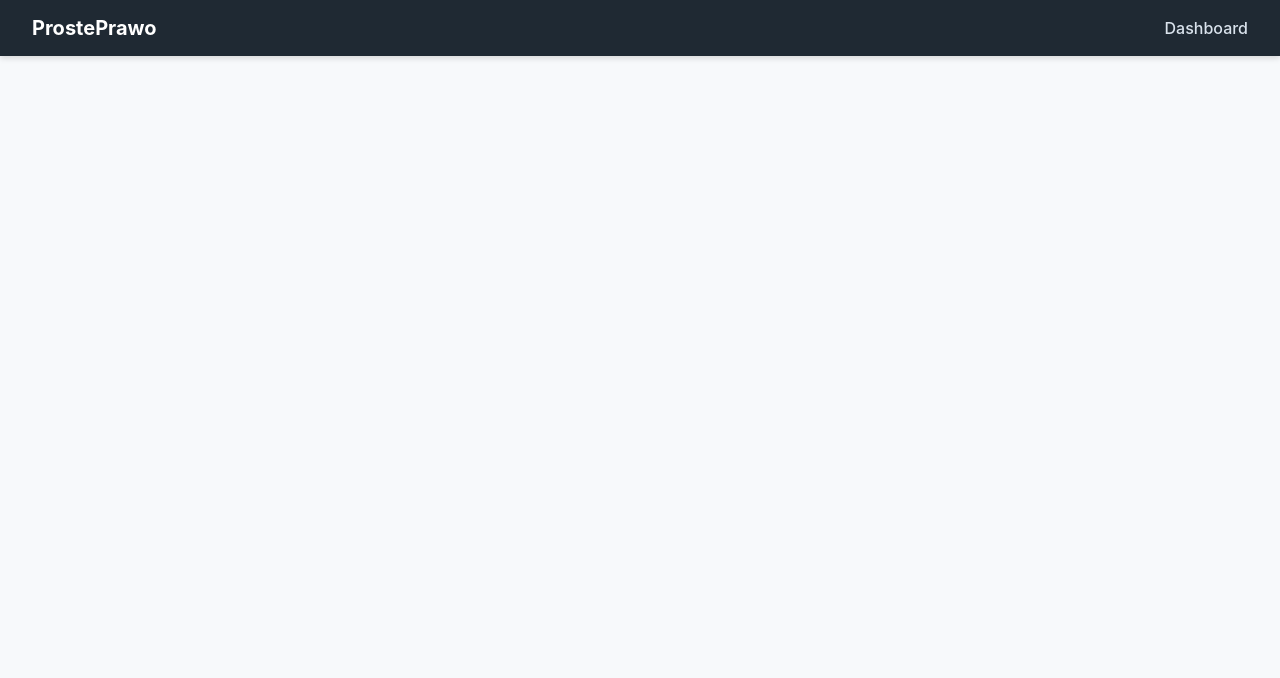
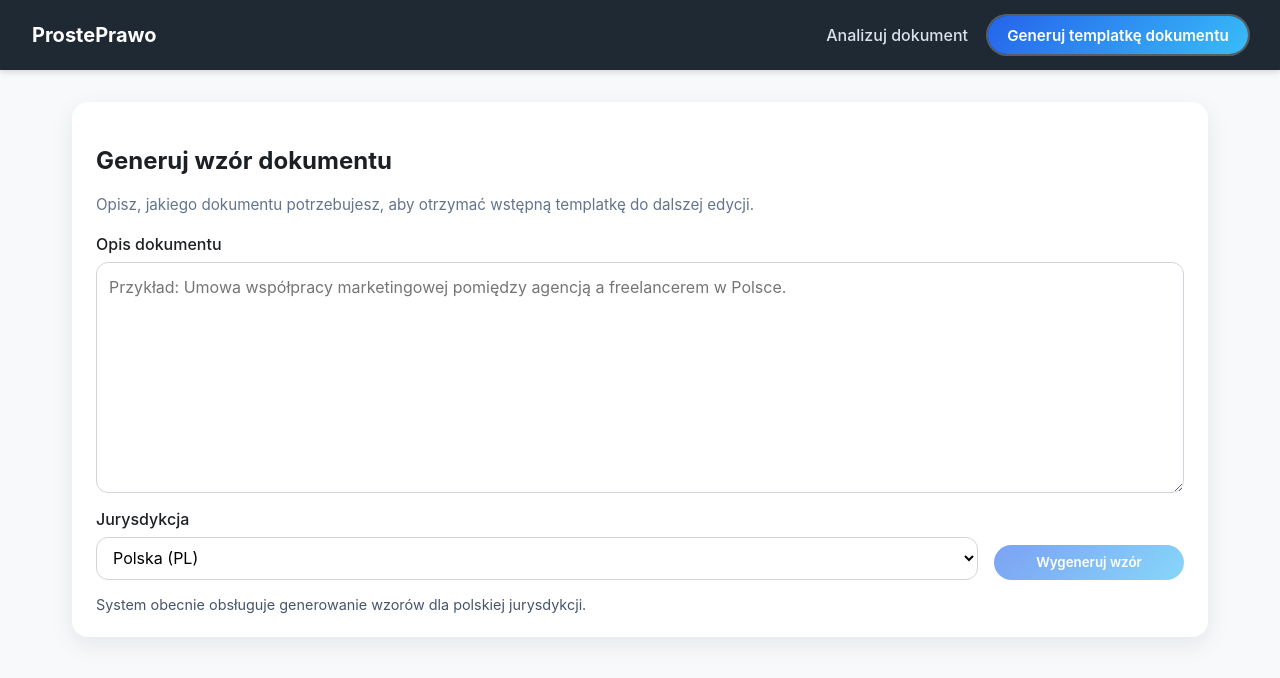
Before and after one commit to Grzybol/ProstePrawo, a React (Vite) app in the folder frontend/: page /templates in a window 1280 px wide. Shown: the top 678 px of the page. Built offline with nearby package versions, Linux system fonts and the light colour scheme; no server answers.

Commit message:
Add document template generator page and header link

```diff
--- a/frontend/src/App.tsx
+++ b/frontend/src/App.tsx
@@ -2,6 +2,7 @@ import { Link, NavLink, Route, Routes, useLocation } from 'react-router-dom';
 import DashboardPage from './pages/DashboardPage';
 import ReaderPage from './pages/ReaderPage';
 import ExportPage from './pages/ExportPage';
+import TemplateGeneratorPage from './pages/TemplateGeneratorPage';
 
 function App() {
   const location = useLocation();
@@ -12,15 +13,24 @@ function App() {
         <Link to="/" className="app-logo">
           ProstePrawo
         </Link>
-        <nav>
-          <NavLink to="/" className={({ isActive }) => (isActive && location.pathname === '/' ? 'active' : '')}>
-            Dashboard
+        <div className="app-header-actions">
+          <nav className="app-nav">
+            <NavLink to="/" className={({ isActive }) => (isActive && location.pathname === '/' ? 'active' : '')}>
+              Analizuj dokument
+            </NavLink>
+          </nav>
+          <NavLink
+            to="/templates"
+            className={({ isActive }) => `button header-primary-button${isActive ? ' active' : ''}`}
+          >
+            Generuj templatkę dokumentu
           </NavLink>
-        </nav>
+        </div>
       </header>
       <main className="app-main">
         <Routes>
           <Route path="/" element={<DashboardPage />} />
+          <Route path="/templates" element={<TemplateGeneratorPage />} />
           <Route path="/documents/:documentId" element={<ReaderPage />} />
           <Route path="/documents/:documentId/export" element={<ExportPage />} />
         </Routes>
--- /dev/null
+++ b/frontend/src/pages/TemplateGeneratorPage.tsx
@@ -0,0 +1,168 @@
+import { FormEvent, useCallback, useMemo, useState } from 'react';
+import { API_BASE_URL } from '../config';
+import type { TemplateGenerationResponse } from '../types';
+
+const DEFAULT_COUNTRY = 'PL';
+
+function TemplateGeneratorPage() {
+  const [prompt, setPrompt] = useState('');
+  const [country, setCountry] = useState(DEFAULT_COUNTRY);
+  const [isSubmitting, setIsSubmitting] = useState(false);
+  const [error, setError] = useState<string | null>(null);
+  const [result, setResult] = useState<TemplateGenerationResponse | null>(null);
+  const [copyFeedback, setCopyFeedback] = useState<string | null>(null);
+
+  const isSubmitDisabled = useMemo(() => isSubmitting || prompt.trim().length < 3, [isSubmitting, prompt]);
+
+  const parseErrorMessage = useCallback(async (response: Response) => {
+    try {
+      const data = await response.json();
+      if (typeof data?.detail === 'string') {
+        return data.detail;
+      }
+      if (Array.isArray(data?.detail)) {
+        const messages = data.detail
+          .map((item: unknown) => {
+            if (item && typeof item === 'object' && 'msg' in item && typeof (item as { msg: unknown }).msg === 'string') {
+              return (item as { msg: string }).msg;
+            }
+            return null;
+          })
+          .filter((item): item is string => Boolean(item));
+        if (messages.length > 0) {
+          return messages.join(' ');
+        }
+      }
+    } catch (jsonError) {
+      console.warn('Nie udało się zdekodować odpowiedzi serwera.', jsonError);
+    }
+    return 'Nie udało się wygenerować wzoru dokumentu. Spróbuj ponownie później.';
+  }, []);
+
+  const handleSubmit = useCallback(
+    async (event: FormEvent<HTMLFormElement>) => {
+      event.preventDefault();
+      if (isSubmitDisabled) {
+        return;
+      }
+
+      setIsSubmitting(true);
+      setError(null);
+      setCopyFeedback(null);
+
+      try {
+        const response = await fetch(`${API_BASE_URL}/templates/`, {
+          method: 'POST',
+          headers: {
+            'Content-Type': 'application/json'
+          },
+          credentials: 'include',
+          body: JSON.stringify({ prompt: prompt.trim(), country })
+        });
+
+        if (!response.ok) {
+          throw new Error(await parseErrorMessage(response));
+        }
+
+        const data: TemplateGenerationResponse = await response.json();
+        setResult(data);
+      } catch (submissionError) {
+        setResult(null);
+        setError(submissionError instanceof Error ? submissionError.message : 'Wystąpił nieoczekiwany błąd.');
+      } finally {
+        setIsSubmitting(false);
+      }
+    },
+    [country, isSubmitDisabled, parseErrorMessage, prompt]
+  );
+
+  const handleCopy = useCallback(async () => {
+    if (!result?.template) {
+      return;
+    }
+    try {
+      await navigator.clipboard.writeText(result.template);
+      setCopyFeedback('Skopiowano wzór dokumentu do schowka.');
+    } catch (copyError) {
+      console.error(copyError);
+      setCopyFeedback('Nie udało się skopiować treści.');
+    }
+  }, [result]);
+
+  return (
+    <div className="template-generator">
+      <section className="panel">
+        <div className="panel-header">
+          <div>
+            <h1>Generuj wzór dokumentu</h1>
+            <p className="panel-subtitle">Opisz, jakiego dokumentu potrzebujesz, aby otrzymać wstępną templatkę do dalszej edycji.</p>
+          </div>
+        </div>
+        <form className="template-form" onSubmit={handleSubmit}>
+          <label className="form-field" htmlFor="template-prompt">
+            Opis dokumentu
+            <textarea
+              id="template-prompt"
+              value={prompt}
+              onChange={(event) => setPrompt(event.target.value)}
+              placeholder="Przykład: Umowa współpracy marketingowej pomiędzy agencją a freelancerem w Polsce."
+              rows={8}
+            />
+          </label>
+          <div className="template-form-row">
+            <label className="select-field" htmlFor="template-country">
+              Jurysdykcja
+              <select id="template-country" value={country} onChange={(event) => setCountry(event.target.value)}>
+                <option value="PL">Polska (PL)</option>
+              </select>
+            </label>
+            <button type="submit" disabled={isSubmitDisabled}>
+              {isSubmitting ? 'Generowanie...' : 'Wygeneruj wzór'}
+            </button>
+          </div>
+          {error ? <p className="form-error">{error}</p> : null}
+          <p className="form-hint">System obecnie obsługuje generowanie wzorów dla polskiej jurysdykcji.</p>
+        </form>
+      </section>
+
+      {result ? (
+        <section className="panel template-result">
+          <div className="panel-header">
+            <div>
+              <h2>Twoja templatka dokumentu</h2>
+              <p className="panel-subtitle">Skopiuj i dopasuj treść do swoich potrzeb, uzupełniając oznaczone pola.</p>
+            </div>
+            <button type="button" className="button-link" onClick={handleCopy}>
+              Skopiuj treść
+            </button>
+          </div>
+          {copyFeedback ? <p className="status-message">{copyFeedback}</p> : null}
+          <article className="template-output">{result.template}</article>
+          <div className="token-usage" aria-live="polite">
+            <h3>Zużycie tokenów</h3>
+            <div className="token-usage-grid">
+              <div>
+                <span className="token-usage-label">Prompt</span>
+                <span className="token-usage-value">{result.token_usage.prompt_tokens}</span>
+              </div>
+              <div>
+                <span className="token-usage-label">Odpowiedź</span>
+                <span className="token-usage-value">{result.token_usage.completion_tokens}</span>
+              </div>
+              <div>
+                <span className="token-usage-label">Łącznie</span>
+                <span className="token-usage-value">{result.token_usage.total_tokens}</span>
+              </div>
+              <div>
+                <span className="token-usage-label">Koszt (USD)</span>
+                <span className="token-usage-value">{result.token_usage.cost_usd.toFixed(4)}</span>
+              </div>
+            </div>
+          </div>
+        </section>
+      ) : null}
+    </div>
+  );
+}
+
+export default TemplateGeneratorPage;
--- a/frontend/src/styles/app.css
+++ b/frontend/src/styles/app.css
@@ -36,6 +36,12 @@ body {
   color: inherit;
 }
 
+.app-header-actions {
+  display: flex;
+  align-items: center;
+  gap: 1.25rem;
+}
+
 .app-header nav a {
   margin-left: 1rem;
   color: #d9e2ec;
@@ -43,10 +49,23 @@ body {
   font-weight: 500;
 }
 
+.app-header nav a:first-child {
+  margin-left: 0;
+}
+
 .app-header nav a.active,
 .app-header nav a:hover {
   color: #fff;
   text-decoration: underline;
+}
+
+.header-primary-button {
+  font-size: 0.95rem;
+  white-space: nowrap;
+}
+
+.header-primary-button.active {
+  box-shadow: 0 0 0 2px rgba(255, 255, 255, 0.25);
 }
 
 .app-main {
@@ -111,6 +130,111 @@ body {
   margin: 0.35rem 0 0;
   color: #64748b;
   font-size: 0.95rem;
+}
+
+.template-generator {
+  display: flex;
+  flex-direction: column;
+  gap: 1.5rem;
+}
+
+.template-form {
+  display: flex;
+  flex-direction: column;
+  gap: 1rem;
+}
+
+.form-field {
+  display: flex;
+  flex-direction: column;
+  gap: 0.5rem;
+  font-weight: 500;
+}
+
+.form-field textarea {
+  resize: vertical;
+  min-height: 160px;
+  border-radius: 12px;
+  border: 1px solid #d0d5dd;
+  padding: 0.75rem;
+  font-size: 1rem;
+  line-height: 1.6;
+  font-family: inherit;
+  background-color: #fff;
+}
+
+.template-form-row {
+  display: flex;
+  flex-wrap: wrap;
+  gap: 1rem;
+  align-items: flex-end;
+}
+
+.template-form-row .select-field {
+  flex: 1;
+}
+
+.template-form-row button {
+  min-width: 190px;
+}
+
+.form-error {
+  margin: 0;
+  color: #dc2626;
+  font-weight: 600;
+}
+
+.form-hint {
+  margin: 0;
+  color: #475569;
+  font-size: 0.9rem;
+}
+
+.template-result {
+  display: flex;
+  flex-direction: column;
+  gap: 1rem;
+}
+
+.template-output {
+  background: #f8fafc;
+  border-radius: 12px;
+  padding: 1rem 1.25rem;
+  white-space: pre-wrap;
+  font-family: 'JetBrains Mono', 'Fira Code', 'Source Code Pro', ui-monospace, SFMono-Regular, Menlo, Monaco, Consolas,
+    'Liberation Mono', 'Courier New', monospace;
+  font-size: 0.95rem;
+  line-height: 1.6;
+  color: #1e293b;
+}
+
+.token-usage {
+  display: flex;
+  flex-direction: column;
+  gap: 0.75rem;
+}
+
+.token-usage h3 {
+  margin: 0;
+  font-size: 1.05rem;
+}
+
+.token-usage-grid {
+  display: grid;
+  gap: 0.75rem;
+  grid-template-columns: repeat(auto-fit, minmax(140px, 1fr));
+}
+
+.token-usage-label {
+  display: block;
+  font-size: 0.85rem;
+  color: #64748b;
+}
+
+.token-usage-value {
+  font-weight: 700;
+  font-size: 1.15rem;
+  color: #0f172a;
 }
 
 .cost-overview {
@@ -659,6 +783,15 @@ button:not(:disabled):hover,
     flex-wrap: wrap;
   }
 
+  .template-form-row {
+    flex-direction: column;
+    align-items: stretch;
+  }
+
+  .template-form-row button {
+    width: 100%;
+  }
+
   .document-item {
     flex-direction: column;
     align-items: flex-start;
```
Also changed, not shown: frontend/src/types.ts (+8 -0 lines).
